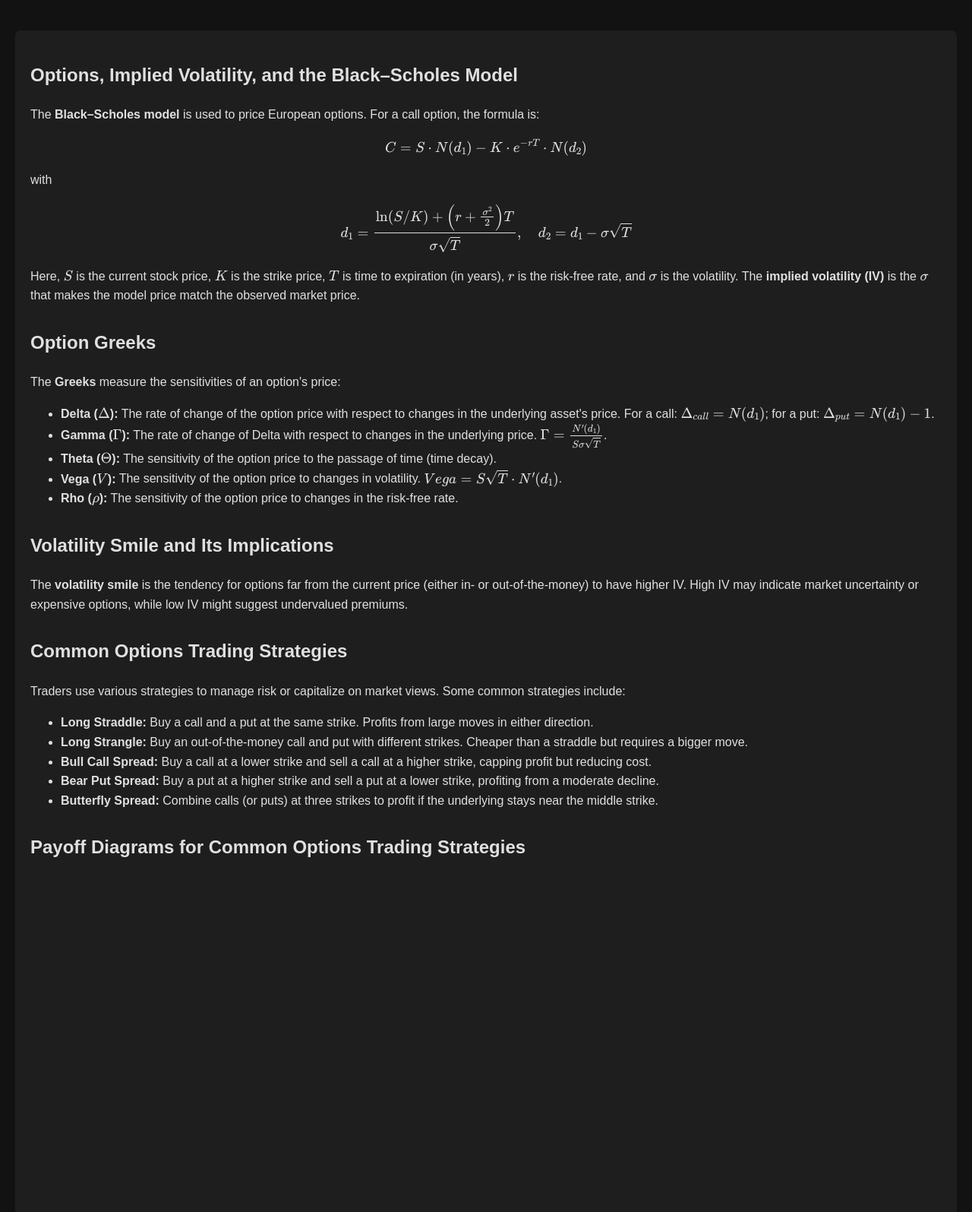
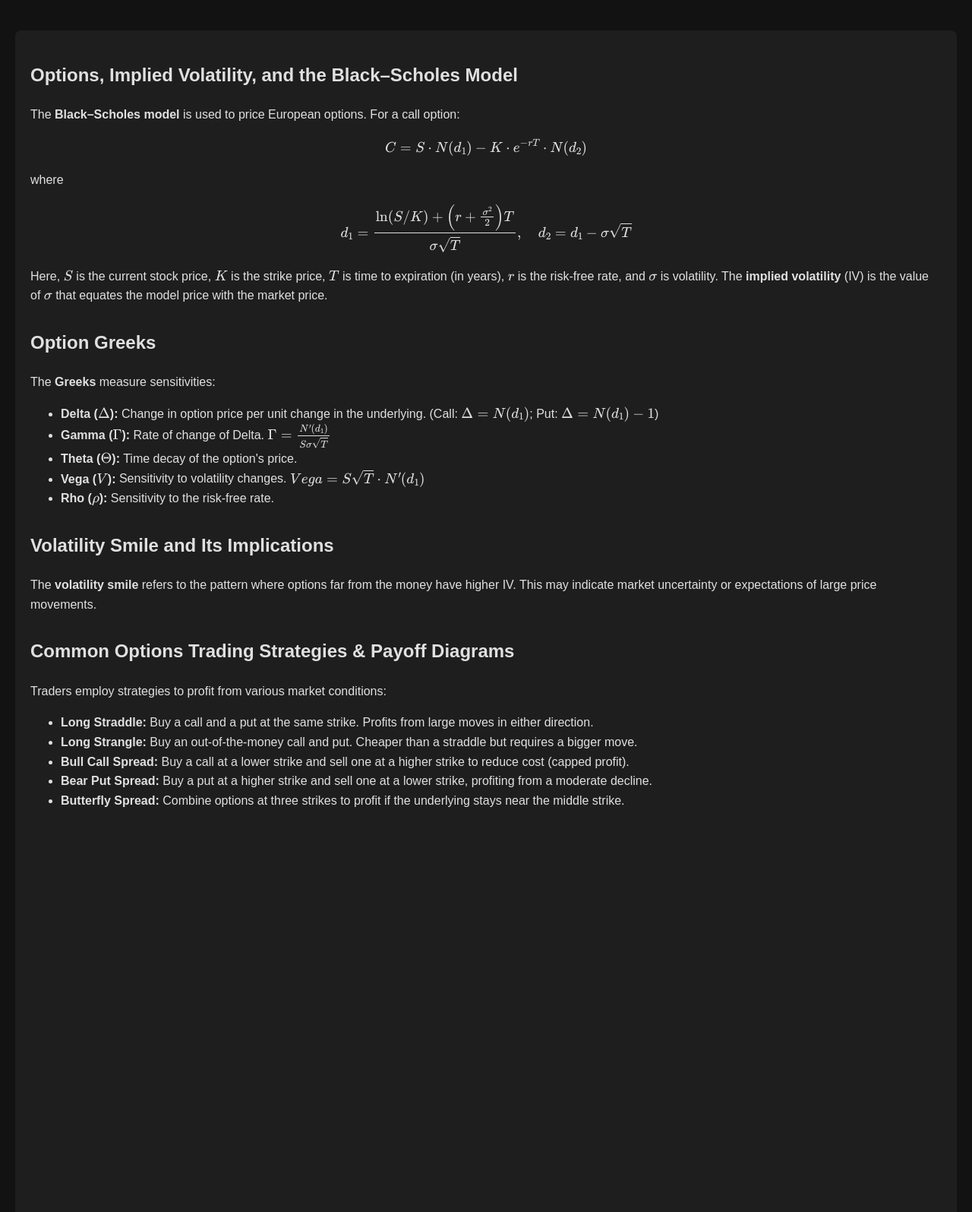
Before and after one commit to TroyW0325/vol_visualizer, a Flask app: page / in a window 1280 px wide. Shown: the part 2840-4435 px from the top of the page at 76% size. After the commit the page ends 3902 px from the top, so only its background shows below. Run offline with Flask 3, Linux system fonts and the light colour scheme; some libraries are stand-ins or nearby versions.

Commit message:
Final version: unified axes, disabled 3D scroll zoom, added payoff diagrams and professional options content

```diff
--- a/app.py
+++ b/app.py
@@ -26,7 +26,7 @@
     return K * np.exp(-r * T) * norm.cdf(-d2) - S * norm.cdf(-d1)
 
 def implied_volatility_call(price, S, K, T, r):
-    """Invert the Black–Scholes call formula using Brent's method to compute implied volatility."""
+    """Compute implied volatility for a call option using Brent's method."""
     try:
         iv = brentq(lambda sigma: black_scholes_call(S, K, T, r, sigma) - price,
                       1e-6, 5.0, maxiter=500)
@@ -35,7 +35,7 @@
         return None
 
 def implied_volatility_put(price, S, K, T, r):
-    """Invert the Black–Scholes put formula using Brent's method to compute implied volatility."""
+    """Compute implied volatility for a put option using Brent's method."""
     try:
         iv = brentq(lambda sigma: black_scholes_put(S, K, T, r, sigma) - price,
                       1e-6, 5.0, maxiter=500)
@@ -62,16 +62,16 @@
     S = hist['Close'].iloc[-1]
     r = 0.01  # risk-free rate
 
-    # Separate arrays for calls and puts
+    # Arrays for calls and puts
     calls_strikes, calls_times, calls_ivs = [], [], []
     puts_strikes, puts_times, puts_ivs = [], [], []
 
-    # Loop through available expiration dates
+    # Loop through expiration dates from yfinance
     for exp in stock.options:
         expiration_date = pd.to_datetime(exp)
-        # Compute days to expiration (minimum 1 day)
+        # Days to expiration (minimum 1 day)
         days = max((expiration_date - pd.Timestamp.now()).days, 1)
-        T_years = days / 365.0  # for pricing calculations
+        T_years = days / 365.0
 
         try:
             chain = stock.option_chain(exp)
@@ -80,7 +80,7 @@
         except Exception:
             continue
 
-        # Process calls
+        # Process call options
         for _, row in calls.iterrows():
             K = row['strike']
             price = row['lastPrice']
@@ -90,9 +90,9 @@
             if iv is not None:
                 calls_strikes.append(K)
                 calls_times.append(days)
-                calls_ivs.append(iv * 100)  # convert to percentage
+                calls_ivs.append(iv * 100)  # express as percentage
 
-        # Process puts
+        # Process put options
         for _, row in puts.iterrows():
             K = row['strike']
             price = row['lastPrice']
@@ -107,25 +107,26 @@
     if not (calls_strikes or puts_strikes):
         return jsonify({'error': 'Insufficient data to generate surface.'}), 400
 
-    # Use the union of calls and puts for a common grid
+    # Create a common grid based on union of call and put data
     all_strikes = (calls_strikes if calls_strikes else []) + (puts_strikes if puts_strikes else [])
     all_times = (calls_times if calls_times else []) + (puts_times if puts_times else [])
     grid_x = np.linspace(min(all_strikes), max(all_strikes), num=50)
     grid_y = np.linspace(min(all_times), max(all_times), num=50)
     X, Y = np.meshgrid(grid_x, grid_y)
 
-    # Interpolate the smooth IV surface for calls and clip negative values
+    # Interpolate for calls
     if calls_strikes:
         calls_Z = griddata((calls_strikes, calls_times), calls_ivs, (X, Y), method='cubic')
+        # Replace NaNs with nearest neighbor values
         nan_mask = np.isnan(calls_Z)
         if np.any(nan_mask):
             calls_Z[nan_mask] = griddata((calls_strikes, calls_times), calls_ivs, (X, Y), method='nearest')[nan_mask]
-        calls_Z = np.maximum(calls_Z, 0)  # ensure no negative volatility
+        calls_Z = np.maximum(calls_Z, 0)  # clip negatives
         calls_Z_list = calls_Z.tolist()
     else:
         calls_Z_list = None
 
-    # Interpolate the smooth IV surface for puts and clip negative values
+    # Interpolate for puts
     if puts_strikes:
         puts_Z = griddata((puts_strikes, puts_times), puts_ivs, (X, Y), method='cubic')
         nan_mask = np.isnan(puts_Z)
--- a/templates/index.html
+++ b/templates/index.html
@@ -5,7 +5,7 @@
   <title>Troy's Implied Volatility Surface Visualizer</title>
   <!-- Include Plotly JS library -->
   <script src="https://cdn.plot.ly/plotly-latest.min.js"></script>
-  <!-- Load MathJax for rendering LaTeX formulas -->
+  <!-- Load MathJax for LaTeX rendering -->
   <script src="https://polyfill.io/v3/polyfill.min.js?features=es6"></script>
   <script id="MathJax-script" async
     src="https://cdn.jsdelivr.net/npm/mathjax@3/es5/tex-mml-chtml.js">
@@ -48,7 +48,7 @@
     <button type="submit">Submit</button>
   </form>
 
-  <!-- 3D Surface Graphs -->
+  <!-- 3D IV Surface Graphs -->
   <div class="graph-container">
     <div class="graph-title">3D Implied Volatility Surface - Calls</div>
     <div id="chart-calls" style="width:100%; height:600px;"></div>
@@ -73,59 +73,56 @@
     <div class="section">
       <h2>Options, Implied Volatility, and the Black–Scholes Model</h2>
       <p>
-        The <strong>Black–Scholes model</strong> is used to price European options. For a call option, the formula is:
+        The <strong>Black–Scholes model</strong> is used to price European options. For a call option:
       </p>
       <p>
         \[
         C = S \cdot N(d_1) - K \cdot e^{-rT} \cdot N(d_2)
         \]
-        with
+        where
         \[
-        d_1 = \frac{\ln(S/K) + \left(r + \frac{\sigma^2}{2}\right) T}{\sigma \sqrt{T}}, \quad d_2 = d_1 - \sigma \sqrt{T}
+        d_1 = \frac{\ln(S/K) + \left(r + \frac{\sigma^2}{2}\right)T}{\sigma\sqrt{T}}, \quad d_2 = d_1 - \sigma\sqrt{T}
         \]
       </p>
       <p>
-        Here, \(S\) is the current stock price, \(K\) is the strike price, \(T\) is time to expiration (in years), \(r\) is the risk‑free rate, and \(\sigma\) is the volatility. The <strong>implied volatility (IV)</strong> is the \(\sigma\) that makes the model price match the observed market price.
+        Here, \(S\) is the current stock price, \(K\) is the strike price, \(T\) is time to expiration (in years), \(r\) is the risk‑free rate, and \(\sigma\) is volatility. The <strong>implied volatility</strong> (IV) is the value of \(\sigma\) that equates the model price with the market price.
       </p>
     </div>
 
     <div class="section">
       <h2>Option Greeks</h2>
       <p>
-        The <strong>Greeks</strong> measure the sensitivities of an option's price:
+        The <strong>Greeks</strong> measure sensitivities:
       </p>
       <ul>
-        <li><strong>Delta (\(\Delta\)):</strong> The rate of change of the option price with respect to changes in the underlying asset's price. For a call: \(\Delta_{call} = N(d_1)\); for a put: \(\Delta_{put} = N(d_1)-1\).</li>
-        <li><strong>Gamma (\(\Gamma\)):</strong> The rate of change of Delta with respect to changes in the underlying price. \(\Gamma = \frac{N'(d_1)}{S\sigma\sqrt{T}}\).</li>
-        <li><strong>Theta (\(\Theta\)):</strong> The sensitivity of the option price to the passage of time (time decay).</li>
-        <li><strong>Vega (\(V\)):</strong> The sensitivity of the option price to changes in volatility. \(Vega = S\sqrt{T} \cdot N'(d_1)\).</li>
-        <li><strong>Rho (\(\rho\)):</strong> The sensitivity of the option price to changes in the risk‑free rate.</li>
+        <li><strong>Delta (\(\Delta\)):</strong> Change in option price per unit change in the underlying. (Call: \(\Delta = N(d_1)\); Put: \(\Delta = N(d_1)-1\))</li>
+        <li><strong>Gamma (\(\Gamma\)):</strong> Rate of change of Delta. \(\Gamma = \frac{N'(d_1)}{S\sigma\sqrt{T}}\)</li>
+        <li><strong>Theta (\(\Theta\)):</strong> Time decay of the option's price.</li>
+        <li><strong>Vega (\(V\)):</strong> Sensitivity to volatility changes. \(Vega = S\sqrt{T} \cdot N'(d_1)\)</li>
+        <li><strong>Rho (\(\rho\)):</strong> Sensitivity to the risk‑free rate.</li>
       </ul>
     </div>
 
     <div class="section">
       <h2>Volatility Smile and Its Implications</h2>
       <p>
-        The <strong>volatility smile</strong> is the tendency for options far from the current price (either in‑ or out‑of‑the‑money) to have higher IV. High IV may indicate market uncertainty or expensive options, while low IV might suggest undervalued premiums.
+        The <strong>volatility smile</strong> refers to the pattern where options far from the money have higher IV. This may indicate market uncertainty or expectations of large price movements.
       </p>
     </div>
 
     <div class="section">
-      <h2>Common Options Trading Strategies</h2>
+      <h2>Common Options Trading Strategies & Payoff Diagrams</h2>
       <p>
-        Traders use various strategies to manage risk or capitalize on market views. Some common strategies include:
+        Traders employ strategies to profit from various market conditions:
       </p>
       <ul>
         <li><strong>Long Straddle:</strong> Buy a call and a put at the same strike. Profits from large moves in either direction.</li>
-        <li><strong>Long Strangle:</strong> Buy an out‑of‑the‑money call and put with different strikes. Cheaper than a straddle but requires a bigger move.</li>
-        <li><strong>Bull Call Spread:</strong> Buy a call at a lower strike and sell a call at a higher strike, capping profit but reducing cost.</li>
-        <li><strong>Bear Put Spread:</strong> Buy a put at a higher strike and sell a put at a lower strike, profiting from a moderate decline.</li>
-        <li><strong>Butterfly Spread:</strong> Combine calls (or puts) at three strikes to profit if the underlying stays near the middle strike.</li>
+        <li><strong>Long Strangle:</strong> Buy an out‑of‑the‑money call and put. Cheaper than a straddle but requires a bigger move.</li>
+        <li><strong>Bull Call Spread:</strong> Buy a call at a lower strike and sell one at a higher strike to reduce cost (capped profit).</li>
+        <li><strong>Bear Put Spread:</strong> Buy a put at a higher strike and sell one at a lower strike, profiting from a moderate decline.</li>
+        <li><strong>Butterfly Spread:</strong> Combine options at three strikes to profit if the underlying stays near the middle strike.</li>
       </ul>
-    </div>
-
-    <div class="section">
-      <h2>Payoff Diagrams for Common Options Trading Strategies</h2>
+      <!-- Containers for payoff diagrams -->
       <div id="payoff-straddle" style="width: 100%; height: 400px;"></div>
       <div id="payoff-strangle" style="width: 100%; height: 400px;"></div>
       <div id="payoff-bullcall" style="width: 100%; height: 400px;"></div>
@@ -135,7 +132,7 @@
   </div>
 
   <script>
-    // Fetch and render the IV surfaces and volatility smile charts
+    // When the ticker form is submitted, fetch IV surface data and render graphs.
     document.getElementById('ticker-form').addEventListener('submit', function(e) {
       e.preventDefault();
       var ticker = document.getElementById('ticker').value;
@@ -151,12 +148,12 @@
       .then(data => {
         if(data.error) { alert(data.error); return; }
 
-        // Compute common axis ranges from the grid data
+        // Use common axis ranges from the grid data
         var minStrike = Math.min.apply(null, data.grid_x);
         var maxStrike = Math.max.apply(null, data.grid_x);
         var minDays = Math.min.apply(null, data.grid_y);
         var maxDays = Math.max.apply(null, data.grid_y);
-        var config = { scrollZoom: false }; // Disable scroll zoom for easier page scrolling
+        var config3D = { scrollZoom: false }; // disable scroll zoom for 3D graphs
 
         // 3D Surface Plot for Calls
         if(data.calls_Z) {
@@ -182,7 +179,7 @@
               bgcolor: '#121212'
             }
           };
-          Plotly.newPlot('chart-calls', [traceCalls], layoutCalls, config);
+          Plotly.newPlot('chart-calls', [traceCalls], layoutCalls, config3D);
         } else {
           document.getElementById('chart-calls').innerHTML = "<p>No calls data available.</p>";
         }
@@ -211,16 +208,16 @@
               bgcolor: '#121212'
             }
           };
-          Plotly.newPlot('chart-puts', [tracePuts], layoutPuts, config);
+          Plotly.newPlot('chart-puts', [tracePuts], layoutPuts, config3D);
         } else {
           document.getElementById('chart-puts').innerHTML = "<p>No puts data available.</p>";
         }
 
-        // 2D Volatility Smile Plot for Calls
+        // 2D Volatility Smile for Calls
         if(data.calls_time && data.calls_time.length > 0) {
           var callsSorted = data.calls_time.slice().sort((a, b) => a - b);
           var medianCalls = callsSorted[Math.floor(callsSorted.length / 2)];
-          var tolerance = 5; // days
+          var tolerance = 5; // days tolerance
           var smileCalls_strike = [], smileCalls_iv = [];
           for(var i = 0; i < data.calls_time.length; i++){
             if(Math.abs(data.calls_time[i] - medianCalls) < tolerance){
@@ -250,11 +247,11 @@
           document.getElementById('smile-chart-calls').innerHTML = "<p>No calls data available.</p>";
         }
 
-        // 2D Volatility Smile Plot for Puts
+        // 2D Volatility Smile for Puts
         if(data.puts_time && data.puts_time.length > 0) {
           var putsSorted = data.puts_time.slice().sort((a, b) => a - b);
           var medianPuts = putsSorted[Math.floor(putsSorted.length / 2)];
-          var tolerance = 5; // days
+          var tolerance = 5;
           var smilePuts_strike = [], smilePuts_iv = [];
           for(var i = 0; i < data.puts_time.length; i++){
             if(Math.abs(data.puts_time[i] - medianPuts) < tolerance){
@@ -286,9 +283,9 @@
       })
       .catch(error => { console.error('Error:', error); });
 
-    // Generate Payoff Diagrams for Common Options Trading Strategies
+    // Generate Payoff Diagrams for Options Trading Strategies
     function generatePayoffDiagrams() {
-      // Define an underlying price range and a set of strikes
+      // Underlying price range
       var x = [];
       for (var p = 50; p <= 150; p += 1) { x.push(p); }
 
@@ -378,7 +375,7 @@
       };
       Plotly.newPlot('payoff-bearput', [traceBear], layoutBear);
 
-      // Butterfly Spread using Calls (Buy 1 call at 90, Sell 2 calls at 100, Buy 1 call at 110)
+      // Butterfly Spread (using calls: Buy 1 call at 90, Sell 2 calls at 100, Buy 1 call at 110)
       var K1_butter = 90, K2_butter = 100, K3_butter = 110;
       var y_butter = x.map(function(price) {
         return Math.max(price - K1_butter, 0) - 2 * Math.max(price - K2_butter, 0) + Math.max(price - K3_butter, 0);
@@ -401,7 +398,7 @@
       Plotly.newPlot('payoff-butterfly', [traceButter], layoutButter);
     }
 
-    // Generate payoff diagrams once the page loads
+    // Generate payoff diagrams when the page finishes loading
     document.addEventListener('DOMContentLoaded', generatePayoffDiagrams);
   </script>
 </body>
```
